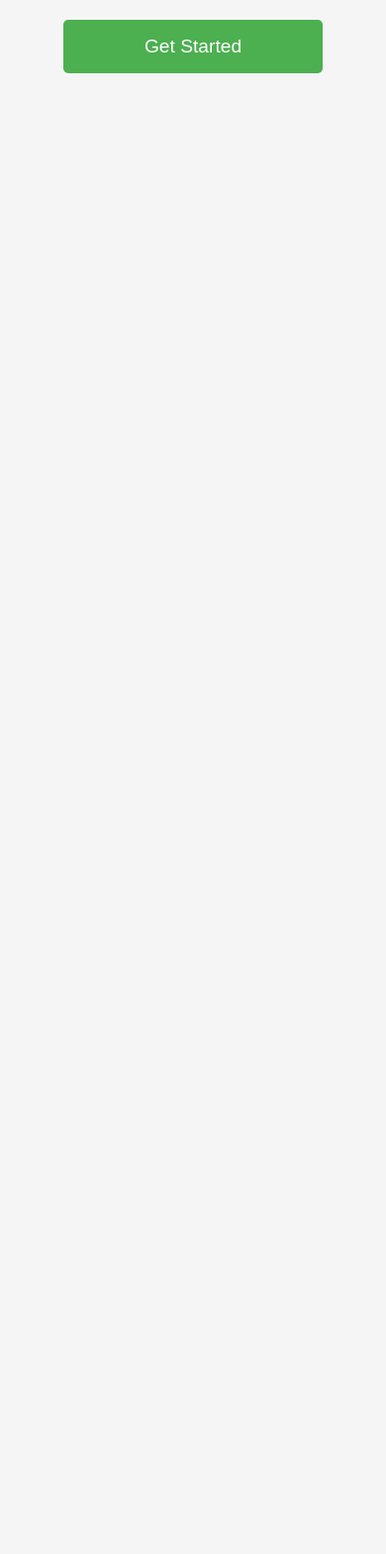
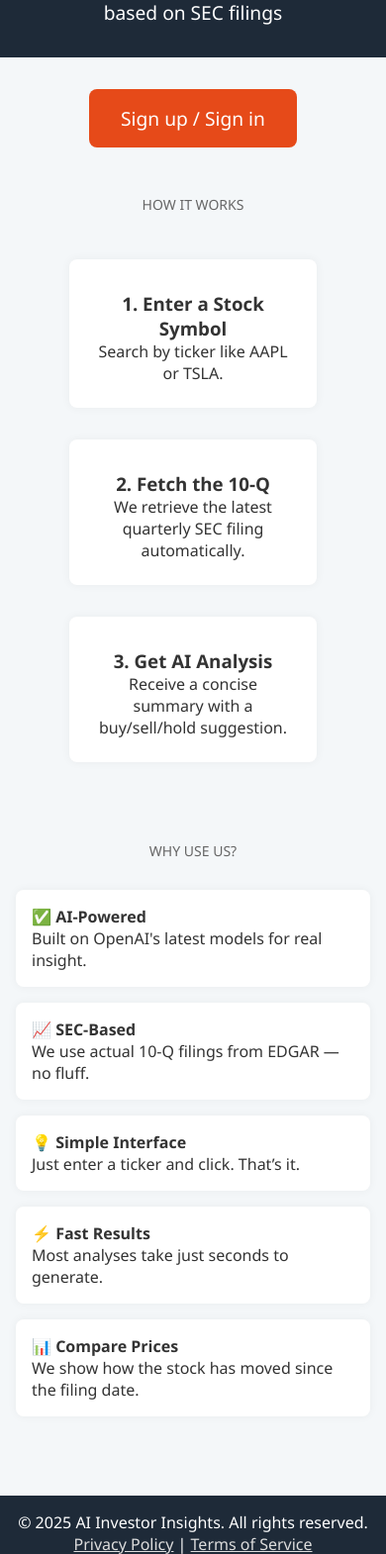
Before and after one commit to jason01123/aiinvestorinsights, a website: page public/landing.html in a window 390 px wide. Shown: the part 178-1748 px from the top of the page at 99% size. Before the commit the page ends 844 px from the top, so only its background shows below. Drawn offline with Linux system fonts and the light colour scheme.

Commit message:
Work on UI/UX

```diff
--- a/public/landing.html
+++ b/public/landing.html
@@ -1,32 +1,169 @@
 <!DOCTYPE html>
-<html>
+<html lang="en">
 <head>
+  <meta charset="UTF-8">
   <title>AI Investor Insights</title>
   <link rel="stylesheet" href="style.css">
   <style>
     body {
+      margin: 0;
+      font-family: 'Segoe UI', sans-serif;
+      background: #f4f7f9;
+      color: #333;
+    }
+
+    header {
+      background: #1e2a38;
+      color: white;
+      padding: 2rem;
       text-align: center;
-      padding: 4rem;
-      font-family: sans-serif;
     }
-    .cta-button {
-      display: inline-block;
-      margin-top: 2rem;
+
+    header h1 {
+      color: white;
+      font-size: 2.5rem;
+      margin-bottom: 0.5rem;
+    }
+
+    header p {
+      font-size: 1.2rem;
+    }
+
+    .cta {
+      text-align: center;
+      margin: 2rem 0;
+      margin-top: 3rem;
+    }
+
+    .cta a {
+      background: #e64a19;
+      color: white;
       padding: 1rem 2rem;
-      background-color: #4CAF50;
-      color: white;
+      border-radius: 8px;
       text-decoration: none;
       font-size: 1.2rem;
-      border-radius: 5px;
+      transition: background 0.3s;
     }
-    .cta-button:hover {
-      background-color: #45a049;
+
+    .cta a:hover {
+      background: #ff7043;
+    }
+
+    .section {
+      padding: 2rem 1rem;
+      max-width: 900px;
+      margin: auto;
+    }
+
+    .steps {
+      display: flex;
+      justify-content: space-around;
+      text-align: center;
+      flex-wrap: wrap;
+    }
+
+    .step {
+      width: 250px;
+      margin: 1rem;
+      background: white;
+      border-radius: 8px;
+      box-shadow: 0 0 10px rgba(0,0,0,0.05);
+      padding: 1.5rem;
+    }
+
+    .step h3 {
+      margin-top: 0.5rem;
+    }
+
+    .features {
+      display: grid;
+      grid-template-columns: repeat(auto-fit, minmax(250px, 1fr));
+      gap: 1rem;
+      margin-top: 1.5rem;
+    }
+
+    .feature {
+      background: white;
+      padding: 1rem;
+      border-radius: 8px;
+      box-shadow: 0 0 10px rgba(0,0,0,0.05);
+    }
+
+    footer {
+      background: #1e2a38;
+      color: white;
+      text-align: center;
+      padding: 1rem;
+      margin-top: 3rem;
+    }
+
+    .disclaimer {
+      color: #888;
+      font-size: 0.9rem;
+      text-align: center;
+      margin-top: 1rem;
     }
   </style>
 </head>
 <body>
-  <h1>Welcome to AI Investor Insights</h1>
-  <p>Use AI to analyze the latest financial filings and get insights instantly.</p>
-  <a href="/app" class="cta-button">Get Started</a>
+
+  <header>
+    <h1>AI Investor Insights</h1>
+    <p>AI-powered financial summaries based on SEC filings</p>
+  </header>
+
+  <section class="cta">
+    <a href="/app">Sign up / Sign in</a>
+  </section>
+
+  <section class="section">
+    <h2 style="text-align:center;">How It Works</h2>
+    <div class="steps">
+      <div class="step">
+        <h3>1. Enter a Stock Symbol</h3>
+        <p>Search by ticker like AAPL or TSLA.</p>
+      </div>
+      <div class="step">
+        <h3>2. Fetch the 10-Q</h3>
+        <p>We retrieve the latest quarterly SEC filing automatically.</p>
+      </div>
+      <div class="step">
+        <h3>3. Get AI Analysis</h3>
+        <p>Receive a concise summary with a buy/sell/hold suggestion.</p>
+      </div>
+    </div>
+  </section>
+
+  <section class="section">
+    <h2 style="text-align:center;">Why Use Us?</h2>
+    <div class="features">
+      <div class="feature">
+        <strong>✅ AI-Powered</strong>
+        <p>Built on OpenAI's latest models for real insight.</p>
+      </div>
+      <div class="feature">
+        <strong>📈 SEC-Based</strong>
+        <p>We use actual 10-Q filings from EDGAR — no fluff.</p>
+      </div>
+      <div class="feature">
+        <strong>💡 Simple Interface</strong>
+        <p>Just enter a ticker and click. That’s it.</p>
+      </div>
+      <div class="feature">
+        <strong>⚡ Fast Results</strong>
+        <p>Most analyses take just seconds to generate.</p>
+      </div>
+      <div class="feature">
+        <strong>📊 Compare Prices</strong>
+        <p>We show how the stock has moved since the filing date.</p>
+      </div>
+    </div>
+  </section>
+
+  <footer>
+    <p>&copy; 2025 AI Investor Insights. All rights reserved.</p>
+    <p><a href="#" style="color:#ddd;">Privacy Policy</a> | <a href="#" style="color:#ddd;">Terms of Service</a></p>
+  </footer>
+
 </body>
 </html>
```
Also changed, not shown: public/index.html (+169 -20 lines).
